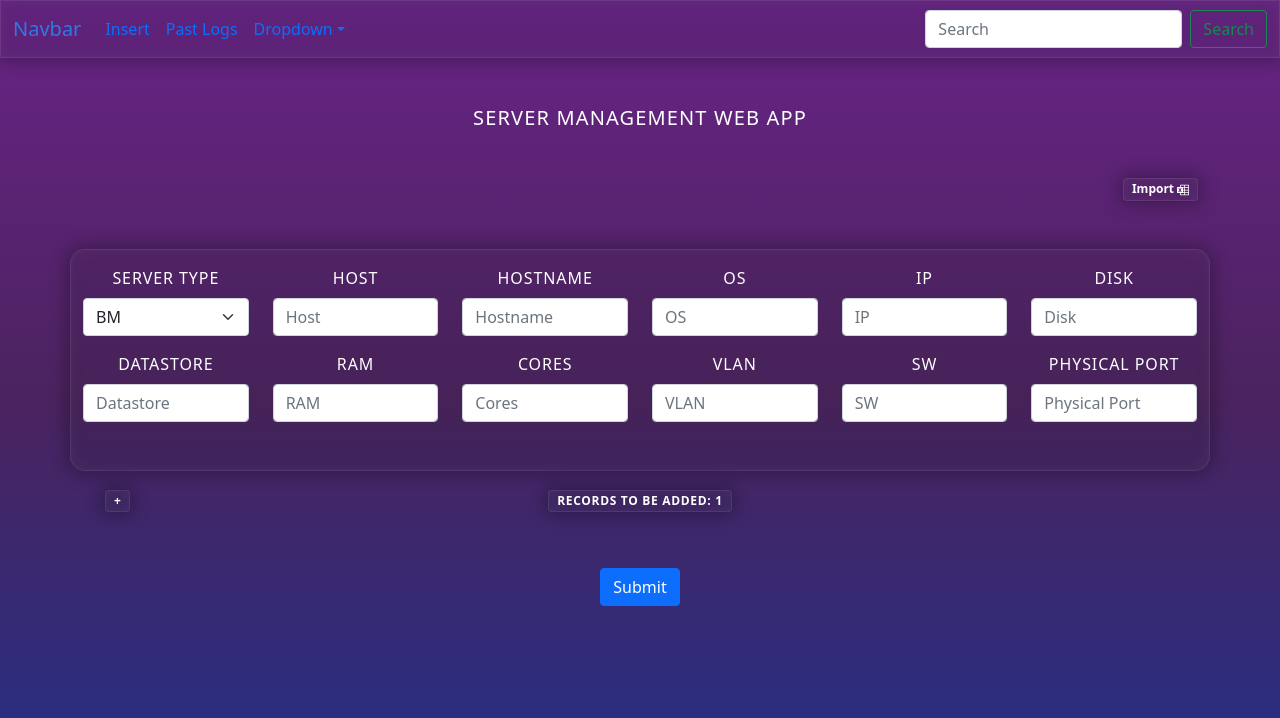
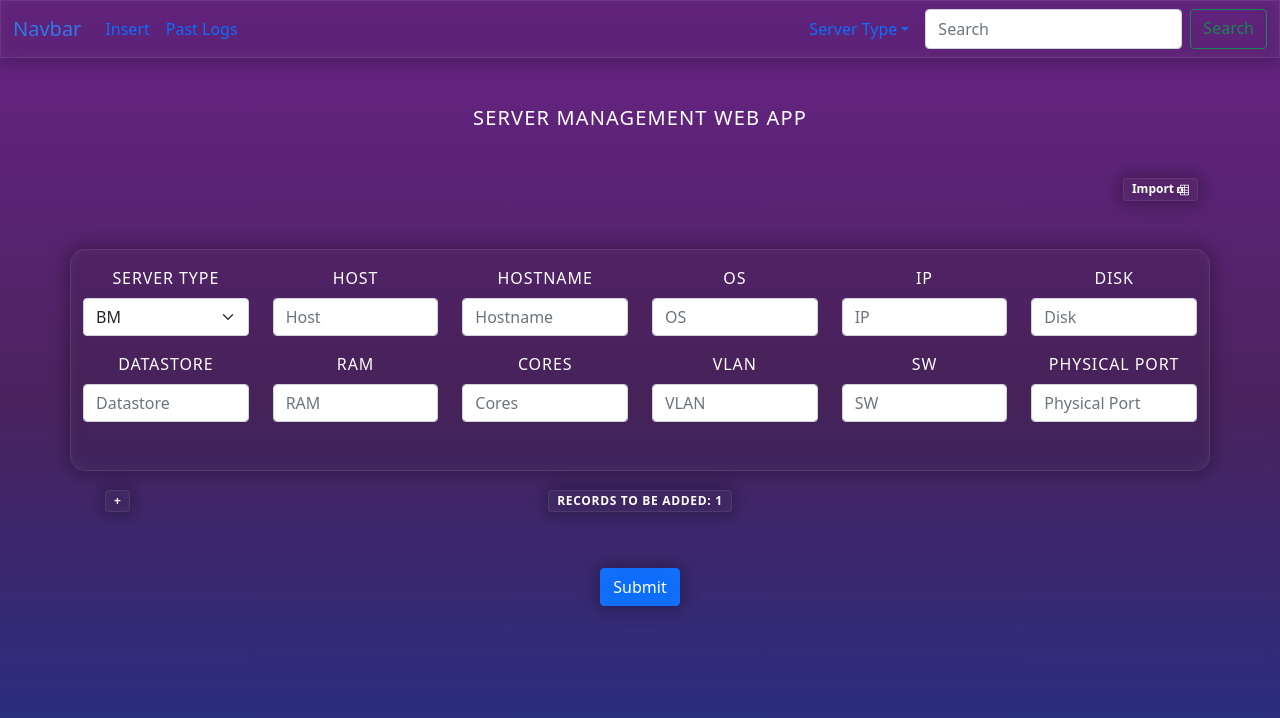
Before and after one commit to kimon2199/serverLogApp, a React (Create React App) app in the folder client/: page / in a window 1280 px wide. Shown: the top 718 px of the page. Built offline with nearby package versions, Linux system fonts and the light colour scheme.

Commit message:
Added basic search funtionality

```diff
--- a/client/src/App.js
+++ b/client/src/App.js
@@ -3,17 +3,21 @@ import { BrowserRouter, Routes, Route } from "react-router-dom";
 import InsertPage from './components/insertPage';
 import Navbar from './components/navbar';
 import PastLogsPage from './components/pastLogsPage';
+import { useState } from 'react';
 
 
 function App() {
 
+  const [searchKey, setSearchKey] = useState("server_type");
+  const [searchTerm, setSearchTerm] = useState("");
+
   return (
     <div className="App background">
     <BrowserRouter>
-      <Navbar/>
+      <Navbar setSearchKey={setSearchKey} setSearchTerm={setSearchTerm}/>
       <Routes>
         <Route path="/" element={<InsertPage/>}/>
-        <Route path="/logs" element={<PastLogsPage/>}/>
+        <Route path="/logs" element={<PastLogsPage searchKey={searchKey} searchTerm={searchTerm}/>}/>
       </Routes>
     </BrowserRouter>
     </div>
--- a/client/src/components/insertPage.js
+++ b/client/src/components/insertPage.js
@@ -201,7 +201,7 @@ function InsertPage() {
         </div>
         <div className='row'>
           <div className='col'>
-            <button type="button" className="btn btn-primary" onClick={()=>{submitLog()}}>Submit</button>
+            <button type="button" className="btn btn-primary glass0" onClick={()=>{submitLog()}}>Submit</button>
           </div>
         </div>
         <div className='pb-5'/>
--- a/client/src/components/navbar.js
+++ b/client/src/components/navbar.js
@@ -1,8 +1,15 @@
 import '../App.css';
 import { Link } from "react-router-dom";
+import { useState } from 'react';
 
 
-function Navbar() {
+function Navbar(props) {
+  const [dropdown, setDropdown] = useState('Server Type');
+
+  const changeField = (f1,f2) => {
+    props.setSearchKey(f1);
+    setDropdown(f2);
+  }
 
   return (
     <nav className="navbar navbar-expand-lg glass0" style={{borderRadius: '0px'}}>
@@ -19,21 +26,29 @@ function Navbar() {
                 <li className="nav-item">
                     <Link className="nav-link" to="/logs">Past Logs</Link>
                 </li>
-                <li className="nav-item dropdown">
+            </ul>
+            <form className="d-flex">
+                <div className="nav-item dropdown">
                 <div className="nav-link dropdown-toggle"   id="navbarDropdown" role="button" data-bs-toggle="dropdown" aria-expanded="false">
-                    Dropdown
+                    {dropdown}
                 </div>
                 <ul className="dropdown-menu" aria-labelledby="navbarDropdown">
-                    <li><div className="dropdown-item">Action</div></li>
-                    <li><div className="dropdown-item">Another action</div></li>
-                    <li><hr className="dropdown-divider"/></li>
-                    <li><div className="dropdown-item">Something else here</div></li>
+                    <li onClick={() => changeField('server_type','Server Type')}><div className="dropdown-item">Server Type</div></li>
+                    <li onClick={() => changeField('host','Host')}><div className="dropdown-item">Host</div></li>
+                    <li onClick={() => changeField('hostname','Hostname')}><div className="dropdown-item">Hostname</div></li>
+                    <li onClick={() => changeField('os','OS')}><div className="dropdown-item">OS</div></li>
+                    <li onClick={() => changeField('ip','IP')}><div className="dropdown-item">IP</div></li>
+                    <li onClick={() => changeField('disk','Disk')}><div className="dropdown-item">Disk</div></li>
+                    <li onClick={() => changeField('datastore','Datastore')}><div className="dropdown-item">Datastore</div></li>
+                    <li onClick={() => changeField('ram','Ram')}><div className="dropdown-item">Ram</div></li>
+                    <li onClick={() => changeField('cores','Cores')}><div className="dropdown-item">Cores</div></li>
+                    <li onClick={() => changeField('vlan','VLAN')}><div className="dropdown-item">VLAN</div></li>
+                    <li onClick={() => changeField('sw','SW')}><div className="dropdown-item">SW</div></li>
+                    <li onClick={() => changeField('physical_port','Physical Port')}><div className="dropdown-item">Physical Port</div></li>
                 </ul>
-                </li>
-            </ul>
-            <form className="d-flex">
-                <input className="form-control me-2" type="search" placeholder="Search" aria-label="Search"/>
-                <button className="btn btn-outline-success" type="submit">Search</button>
+                </div>
+                <input className="form-control me-2" type="search" placeholder="Search" aria-label="Search"  onChange={(e)=> props.setSearchTerm(e.target.value)}/>
+                <div className="btn btn-outline-success" type="submit">Search</div>
             </form>
             </div>
         </div>
--- a/client/src/components/pastLogCard.js
+++ b/client/src/components/pastLogCard.js
@@ -16,6 +16,8 @@ function PastLogCard(props) {
     }
 
     return (
+      <div>
+        {props.row[props.searchKey].includes(props.searchTerm) &&
           <div className="row mb-3 mt-5 bg">
             <div className="glass0 white-font">
               <div className="row mb-1 mt-1">
@@ -83,6 +85,7 @@ function PastLogCard(props) {
                 </div>
               </fieldset>
             </div>
+          </div>}
       </div>
     );
 }
--- a/client/src/components/pastLogsPage.js
+++ b/client/src/components/pastLogsPage.js
@@ -6,7 +6,7 @@ import EditModal from './editModal';
 import ExcelExport from './excelExport';
 
 
-function PastLogsPage() {
+function PastLogsPage(props) {
 
     useEffect(()=>{
         fetch('http://localhost:' + process.env.REACT_APP_NODE_PORT + '/api/get', {
@@ -22,7 +22,11 @@ function PastLogsPage() {
     const [delModalShow, setDelModalShow] = useState(false);
     const [editModalShow, setEditModalShow] = useState(false);
     const [cardSpotlight, setCardSpotlight] = useState(0);
-    const [cards,setCards] = useState([])
+    const [cards,setCards] = useState([{server_type: '1', host: '2',
+    hostname: '3', os: '4', ip: '5', disk: '6', datastore: '7', ram: '8',
+    cores: '9', vlan: '10', sw: '11', physical_port: '12'},{server_type: '12', host: '11',
+    hostname: '10', os: '9', ip: '8', disk: '7', datastore: '6', ram: '5',
+    cores: '4', vlan: '3', sw: '2', physical_port: '1'}])
     const [wholeCard,setWholeCard] = useState({server_type: '', host: '',
         hostname: '', os: '', ip: '', disk: '', datastore: '', ram: '',
         cores: '', vlan: '', sw: '', physical_port: ''})
@@ -50,7 +54,8 @@ function PastLogsPage() {
     let cardList = cards.map((item,index)=>{
         return <PastLogCard key={"cd-"+index} index={index} row={item}
             setDelModalShow={setDelModalShow} setEditModalShow={setEditModalShow}
-            setCardSpotlight={setCardSpotlight} setWholeCard={setWholeCard}/>
+            setCardSpotlight={setCardSpotlight} setWholeCard={setWholeCard}
+            searchKey={props.searchKey} searchTerm={props.searchTerm}/>
     })
 
     return (
```
Lines whose indentation alone changed are shown as unchanged.
